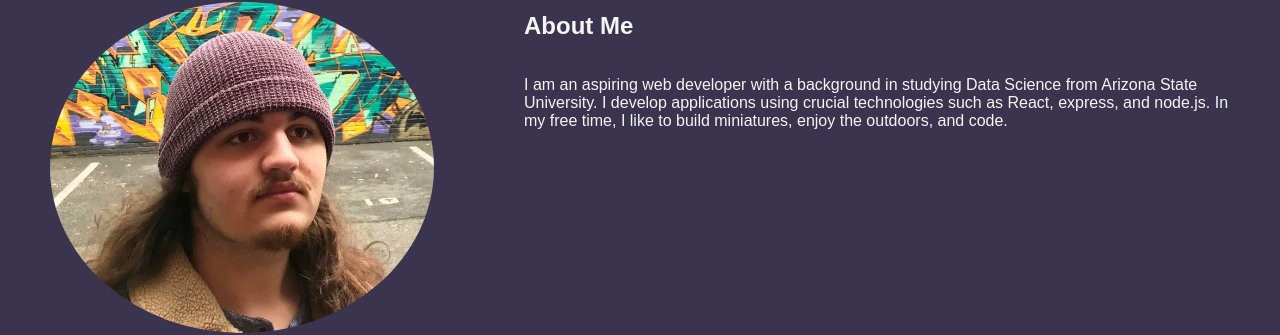
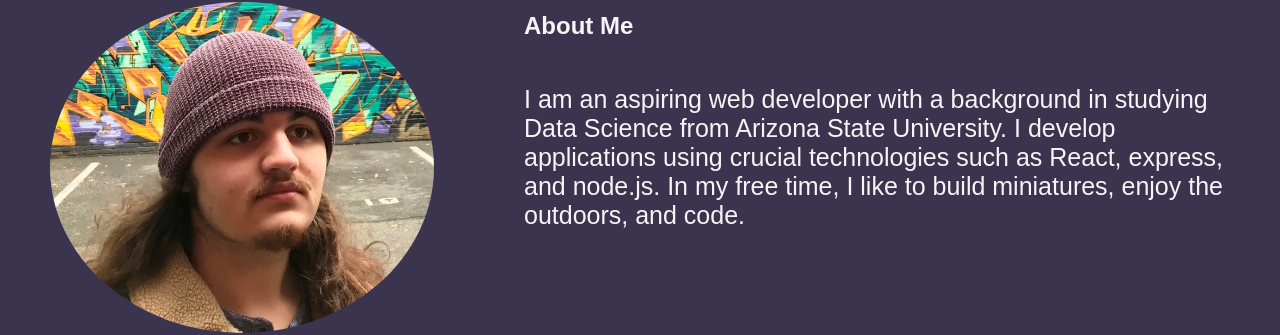
Before and after one commit to tbsdvl/MyReactPortfolio, a React (Create React App) app: page / in a window 1280 px wide. Shown: the part 952-1287 px from the top of the page. Built offline with nearby package versions, Linux system fonts and the light colour scheme; a web font is replaced by a local one.

Commit message:
Updating intro.js logic

```diff
--- a/src/styles/style.css
+++ b/src/styles/style.css
@@ -81,6 +81,10 @@ body {
     height: 20%;
     width: 30%;
     border-radius: 100%;
+}
+
+.intro p {
+    font-size: 25px;
 }
 
 .introinfo {
```
